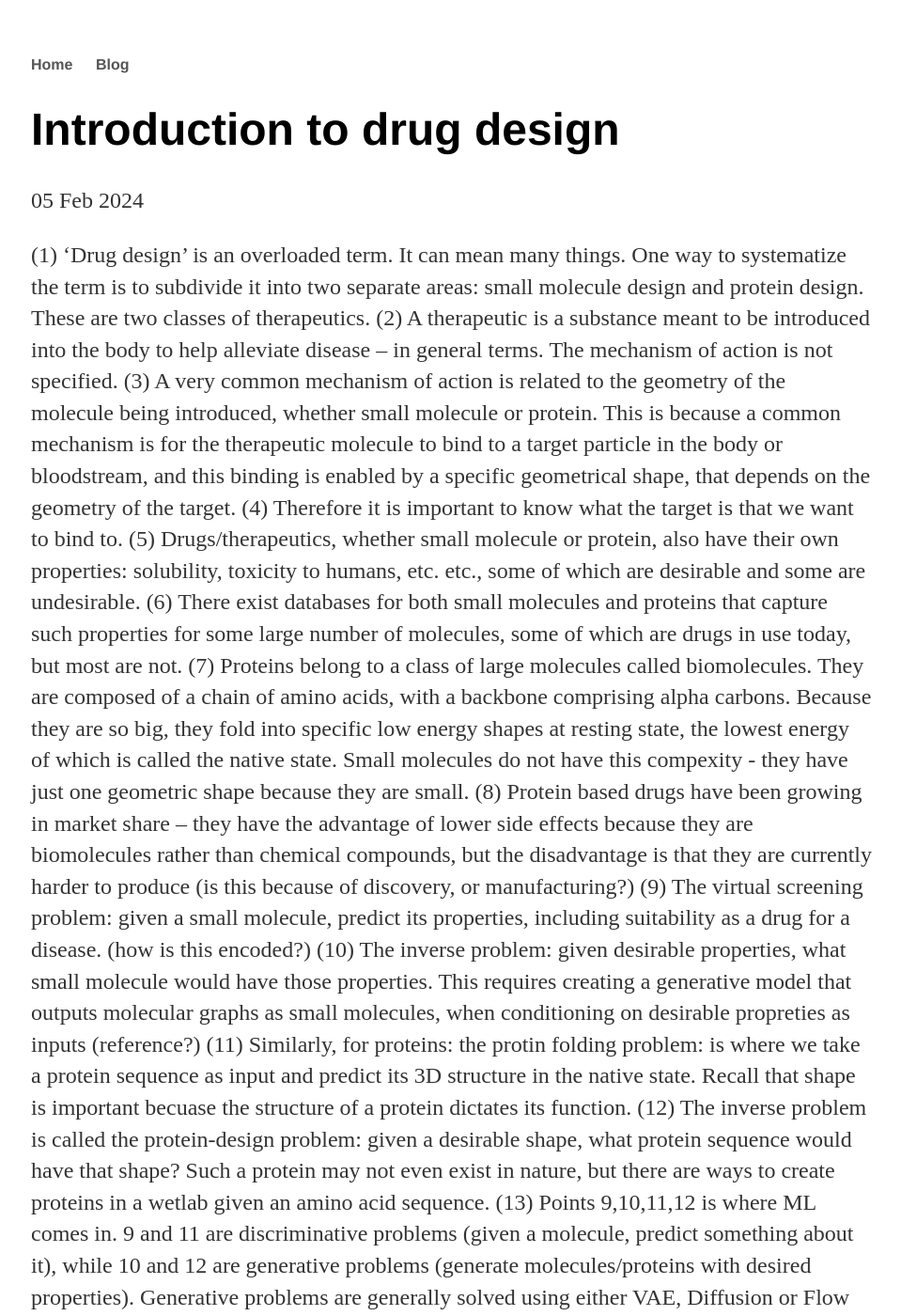
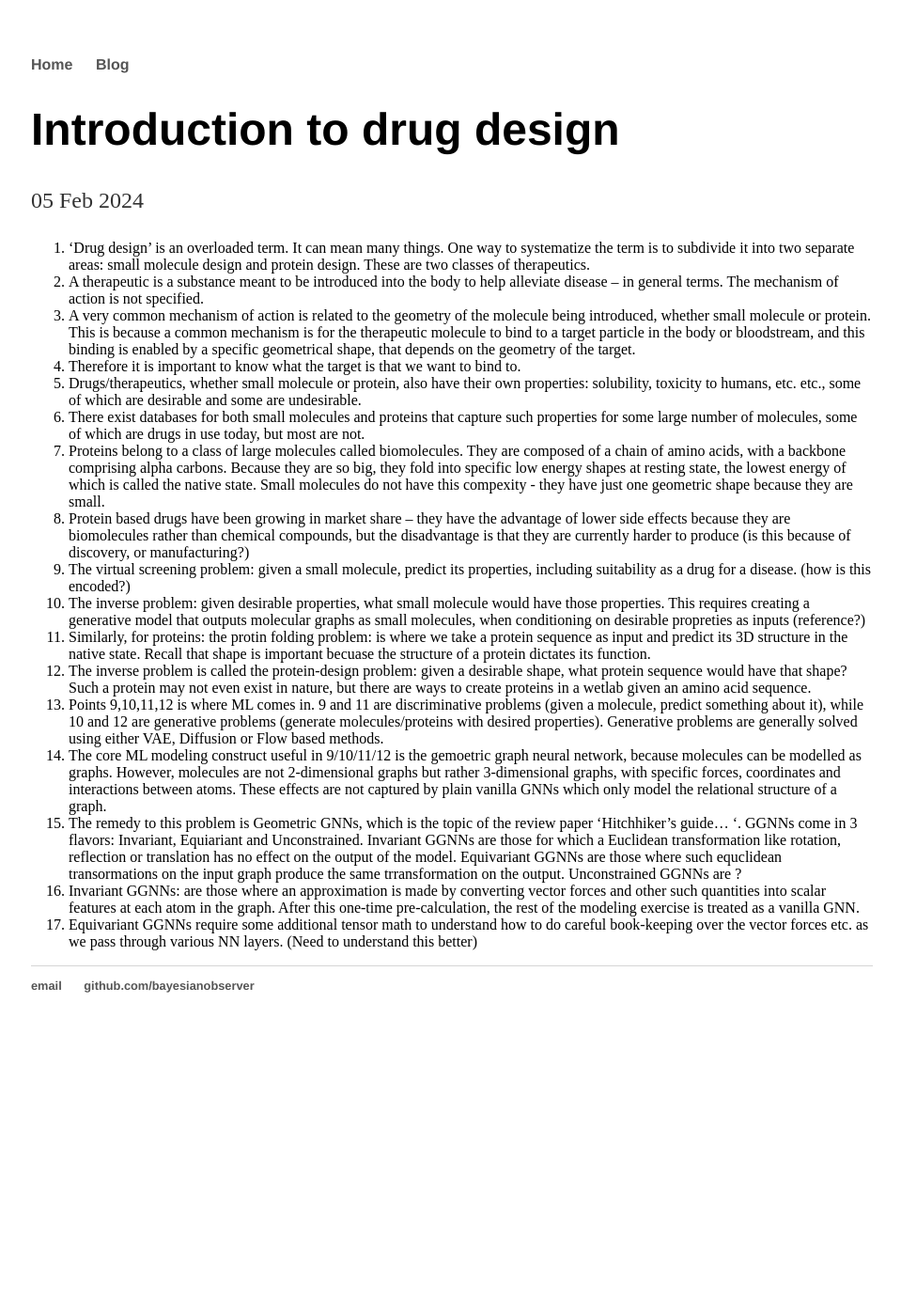
Before and after one commit to thecentraldogma/thecentraldogma.github.io, a Jekyll site: the page built from _posts/2024-02-05-introduction.md, in a window 1280 px wide and 1400 px high. Shown: the whole window at 94% size, without its empty margins (159-1118 px from the left). Built offline with Jekyll 4.4.1, drawn with Linux system fonts in a browser that asks for light colours; a script that is not in the unit is left out; some of the changed text lies outside the part shown.

Commit message:
list in md

```diff
--- a/_posts/2024-02-05-introduction.md
+++ b/_posts/2024-02-05-introduction.md
@@ -5,21 +5,21 @@ date: 2024-02-05
 mathjax: true
 ---
 
-(1) 'Drug design' is an overloaded term. It can mean many things. One way to systematize the term is to subdivide it into two separate areas: small molecule design and protein design. These are two classes of therapeutics.
-(2) A therapeutic is a substance meant to be introduced into the body to help alleviate disease -- in general terms. The mechanism of action is not specified.
-(3) A very common mechanism of action is related to the geometry of the molecule being introduced, whether small molecule or protein. This is because a common mechanism is for the therapeutic molecule to bind to a target particle in the body or bloodstream, and this binding is enabled by a specific geometrical shape, that depends on the geometry of the target.
-(4) Therefore it is important to know what the target is that we want to bind to.
-(5) Drugs/therapeutics, whether small molecule or protein, also have their own properties: solubility, toxicity to humans, etc. etc., some of which are desirable and some are undesirable.
-(6) There exist databases for both small molecules and proteins that capture such properties for some large number of molecules, some of which are drugs in use today, but most are not.
-(7) Proteins belong to a class of large molecules called biomolecules. They are composed of a chain of amino acids, with a backbone comprising alpha carbons. Because they are so big, they fold into specific low energy shapes at resting state, the lowest energy of which is called the native state. Small molecules do not have this compexity - they have just one geometric shape because they are small.
-(8) Protein based drugs have been growing in market share -- they have the advantage of lower side effects because they are biomolecules rather than chemical compounds, but the disadvantage is that they are currently harder to produce (is this because of discovery, or manufacturing?)
-(9) The virtual screening problem: given a small molecule, predict its properties, including suitability as a drug for a disease. (how is this encoded?)
-(10) The inverse problem: given desirable properties, what small molecule would have those properties. This requires creating a generative model that outputs molecular graphs as small molecules, when conditioning on desirable propreties as inputs (reference?)
-(11) Similarly, for proteins: the protin folding problem: is where we take a protein sequence as input and predict its 3D structure in the native state. Recall that shape is important becuase the structure of a protein dictates its function.
-(12) The inverse problem is called the protein-design problem: given a desirable shape, what protein sequence would have that shape? Such a protein may not even exist in nature, but there are ways to create proteins in a wetlab given an amino acid sequence.
-(13) Points 9,10,11,12 is where ML comes in. 9 and 11 are discriminative problems (given a molecule, predict something about it), while 10 and 12 are generative problems (generate molecules/proteins with desired properties). Generative problems are generally solved using either VAE, Diffusion or Flow based methods.
-(14) The core ML modeling construct useful in 9/10/11/12 is the gemoetric graph neural network, because molecules can be modelled as graphs. However, molecules are not 2-dimensional graphs but rather 3-dimensional graphs, with specific forces, coordinates and interactions between atoms. These effects are not captured by plain vanilla GNNs which only model the relational structure of a graph.
-(15) The remedy to this problem is Geometric GNNs, which is the topic of the review paper 'Hitchhiker's guide... '. GGNNs come in 3 flavors: Invariant, Equiariant and Unconstrained. Invariant GGNNs are those for which a Euclidean transformation like rotation, reflection or translation has no effect on the output of the model. Equivariant GGNNs are those where such equclidean transormations on the input graph produce the same trransformation on the output. Unconstrained GGNNs are ?
-(16) Invariant GGNNs: are those where an approximation is made by converting vector forces and other such quantities into scalar features at each atom in the graph. After this one-time pre-calculation, the rest of the modeling exercise is treated as a vanilla GNN.
-(17) Equivariant GGNNs require some additional tensor math to understand how to do careful book-keeping over the vector forces etc. as we pass through various NN layers.
+1. 'Drug design' is an overloaded term. It can mean many things. One way to systematize the term is to subdivide it into two separate areas: small molecule design and protein design. These are two classes of therapeutics.
+2. A therapeutic is a substance meant to be introduced into the body to help alleviate disease -- in general terms. The mechanism of action is not specified.
+3. A very common mechanism of action is related to the geometry of the molecule being introduced, whether small molecule or protein. This is because a common mechanism is for the therapeutic molecule to bind to a target particle in the body or bloodstream, and this binding is enabled by a specific geometrical shape, that depends on the geometry of the target.
+4. Therefore it is important to know what the target is that we want to bind to.
+5. Drugs/therapeutics, whether small molecule or protein, also have their own properties: solubility, toxicity to humans, etc. etc., some of which are desirable and some are undesirable.
+6. There exist databases for both small molecules and proteins that capture such properties for some large number of molecules, some of which are drugs in use today, but most are not.
+7. Proteins belong to a class of large molecules called biomolecules. They are composed of a chain of amino acids, with a backbone comprising alpha carbons. Because they are so big, they fold into specific low energy shapes at resting state, the lowest energy of which is called the native state. Small molecules do not have this compexity - they have just one geometric shape because they are small.
+8. Protein based drugs have been growing in market share -- they have the advantage of lower side effects because they are biomolecules rather than chemical compounds, but the disadvantage is that they are currently harder to produce (is this because of discovery, or manufacturing?)
+9. The virtual screening problem: given a small molecule, predict its properties, including suitability as a drug for a disease. (how is this encoded?)
+10. The inverse problem: given desirable properties, what small molecule would have those properties. This requires creating a generative model that outputs molecular graphs as small molecules, when conditioning on desirable propreties as inputs (reference?)
+11. Similarly, for proteins: the protin folding problem: is where we take a protein sequence as input and predict its 3D structure in the native state. Recall that shape is important becuase the structure of a protein dictates its function.
+12. The inverse problem is called the protein-design problem: given a desirable shape, what protein sequence would have that shape? Such a protein may not even exist in nature, but there are ways to create proteins in a wetlab given an amino acid sequence.
+13. Points 9,10,11,12 is where ML comes in. 9 and 11 are discriminative problems (given a molecule, predict something about it), while 10 and 12 are generative problems (generate molecules/proteins with desired properties). Generative problems are generally solved using either VAE, Diffusion or Flow based methods.
+14. The core ML modeling construct useful in 9/10/11/12 is the gemoetric graph neural network, because molecules can be modelled as graphs. However, molecules are not 2-dimensional graphs but rather 3-dimensional graphs, with specific forces, coordinates and interactions between atoms. These effects are not captured by plain vanilla GNNs which only model the relational structure of a graph.
+15. The remedy to this problem is Geometric GNNs, which is the topic of the review paper 'Hitchhiker's guide... '. GGNNs come in 3 flavors: Invariant, Equiariant and Unconstrained. Invariant GGNNs are those for which a Euclidean transformation like rotation, reflection or translation has no effect on the output of the model. Equivariant GGNNs are those where such equclidean transormations on the input graph produce the same trransformation on the output. Unconstrained GGNNs are ?
+16. Invariant GGNNs: are those where an approximation is made by converting vector forces and other such quantities into scalar features at each atom in the graph. After this one-time pre-calculation, the rest of the modeling exercise is treated as a vanilla GNN.
+17. Equivariant GGNNs require some additional tensor math to understand how to do careful book-keeping over the vector forces etc. as we pass through various NN layers.
 (Need to understand this better)
```
